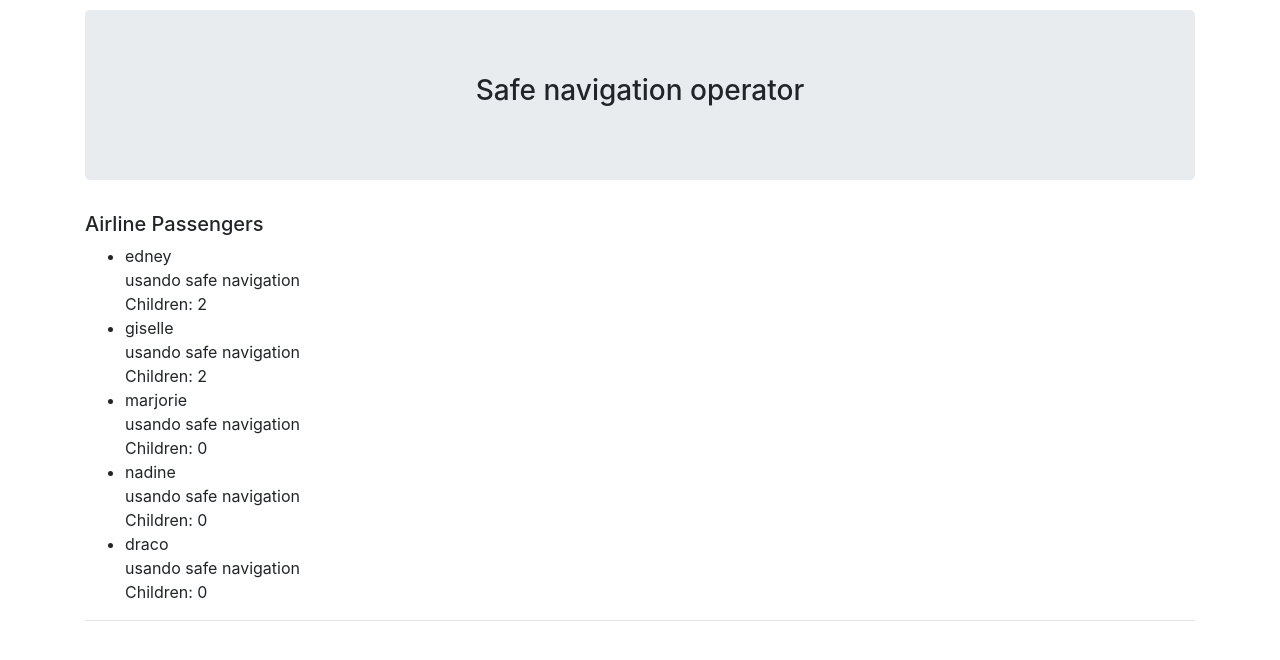
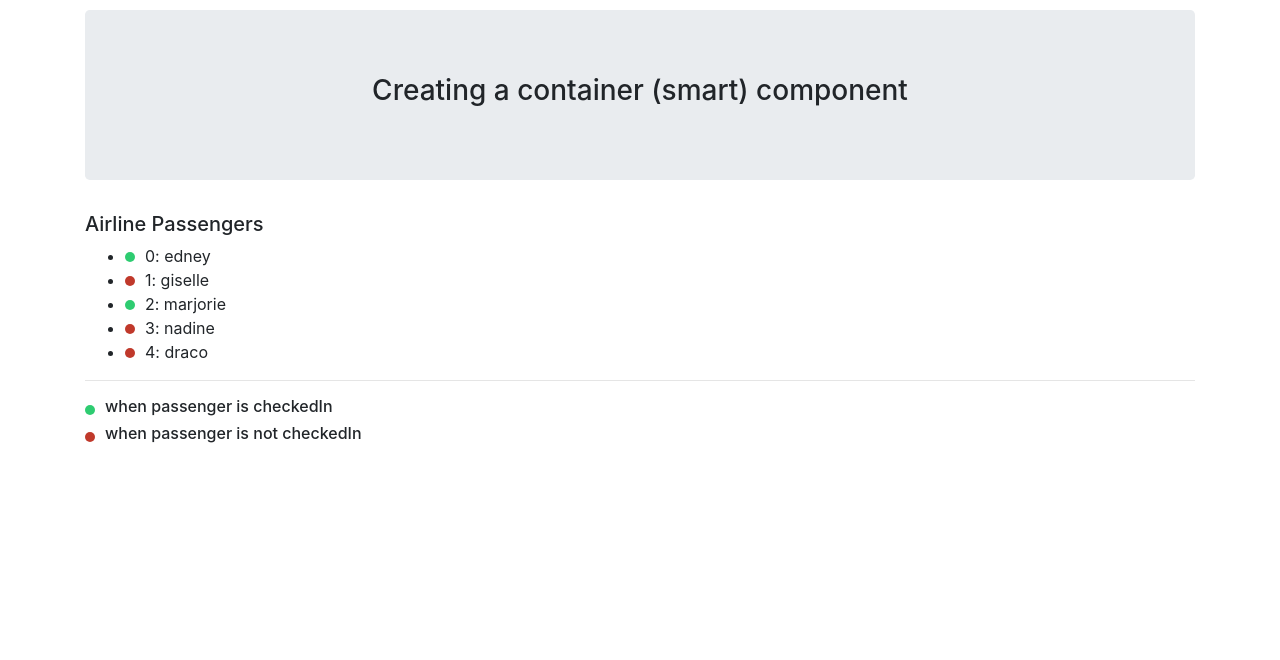
Before and after one commit to edneyRoldao/angular-todd-course, an Angular app: page / in a window 1280 px wide. Shown: the top 660 px of the page. Built offline with nearby package versions, Linux system fonts and the light colour scheme.

Commit message:
add exemplos

```diff
--- a/src/app/app.component.css
+++ b/src/app/app.component.css
@@ -1,13 +1 @@
-.status {
-  width: 10px;
-  height: 10px;
-  background: #c0392b;
-  display: block;
-  margin: 8px 10px 0 0;
-  float: left;
-  border-radius: 50%;
-}
-
-.status.checked-in {
-  background: #2ecc71;
-}
+/* add default styles */
--- a/src/app/app.component.ts
+++ b/src/app/app.component.ts
@@ -1,6 +1,6 @@
 
 import { Component } from '@angular/core';
-import {Passenger} from './passenger.interface';
+import {Passenger} from './passenger-dashboard/models/passenger.interface';
 
 @Component({
   selector: 'app-root',
@@ -9,87 +9,13 @@ import {Passenger} from './passenger.interface';
     <div class="container" style="margin-top: 10px; margin-bottom: 30px">
       <div class="jumbotron">
 
-        <h3 style="text-align: center"> Safe navigation operator </h3>
+        <h3 style="text-align: center"> Creating a container (smart) component </h3>
 
       </div>
     </div>
 
-    <div class="container">
-      <h5>Airline Passengers</h5>
+    <app-passenger-dashboard></app-passenger-dashboard>
 
-      <ul>
-        <li *ngFor="let passenger of passengers">
-
-          <div>
-            {{ passenger.fullName }}
-          </div>
-
-          <div>
-
-            usando safe navigation <br>
-            Children: {{ passenger.children?.length || 0}}
-
-            <!-- sem safe navigation operator, recebemos um erro no console: cannot read property length of null -->
-            <!--Children: {{ passenger.children.length }}-->
-          </div>
-
-        </li>
-      </ul>
-
-      <hr>
-
-
-    </div>
   `
 })
-export class AppComponent {
-
-  passengers: Passenger[] = [
-    {
-      id: 1,
-      fullName: 'edney',
-      checkedIn: true,
-      checkInDate: 1623514352345,
-      children: [
-        {name: 'marjorie', age: 3},
-        {name: 'nadine', age: 16}
-      ]
-    },
-    {
-      id: 2,
-      fullName: 'giselle',
-      checkedIn: false,
-      checkInDate: null,
-      children: [
-        {name: 'marjorie', age: 3},
-        {name: 'nadine', age: 16}
-      ]
-    },
-    {
-      id: 3,
-      fullName: 'marjorie',
-      checkedIn: true,
-      checkInDate: 1623514352345,
-      children: null
-    },
-    {
-      id: 4,
-      fullName: 'nadine',
-      checkedIn: false,
-      checkInDate: null,
-      children: null
-    },
-    {
-      id: 5,
-      fullName: 'draco',
-      checkedIn: false,
-      checkInDate: null,
-      children: null
-    }
-  ];
-
-  constructor() {
-  }
-
-
-}
+export class AppComponent { }
--- /dev/null
+++ b/src/app/passenger-dashboard/containers/pasenger-dashboard/passenger-dashboard.component.css
@@ -0,0 +1,13 @@
+.status {
+  width: 10px;
+  height: 10px;
+  background: #c0392b;
+  display: block;
+  margin: 8px 10px 0 0;
+  float: left;
+  border-radius: 50%;
+}
+
+.status.checked-in {
+  background: #2ecc71;
+}
--- /dev/null
+++ b/src/app/passenger-dashboard/containers/pasenger-dashboard/passenger-dashboard.component.ts
@@ -0,0 +1,76 @@
+import { Component } from '@angular/core';
+import { Passenger } from '../../models/passenger.interface';
+
+@Component({
+  selector: 'app-passenger-dashboard',
+  styleUrls: ['passenger-dashboard.component.css'],
+  template: `
+    <div>
+      <div class="container">
+        <h5>Airline Passengers</h5>
+
+        <ul>
+          <li *ngFor="let passenger of passengers; let i = index;">
+          <span class="status"
+                [ngStyle]="{
+                  background: (passenger.checkedIn ? '#2ecc71' : '#c0392b')
+                }"></span>
+            {{ i }}: {{ passenger.fullName }}
+          </li>
+        </ul>
+
+        <hr>
+        <h6> when passenger is checkedIn <span class="status checked-in"></span></h6>
+        <h6> when passenger is not checkedIn <span class="status"></span></h6>
+
+      </div>
+    </div>
+  `
+})
+export class PassengerDashboardComponent {
+
+  passengers: Passenger[] = [
+    {
+      id: 1,
+      fullName: 'edney',
+      checkedIn: true,
+      checkInDate: 1623514352345,
+      children: [
+        {name: 'marjorie', age: 3},
+        {name: 'nadine', age: 16}
+      ]
+    },
+    {
+      id: 2,
+      fullName: 'giselle',
+      checkedIn: false,
+      checkInDate: null,
+      children: [
+        {name: 'marjorie', age: 3},
+        {name: 'nadine', age: 16}
+      ]
+    },
+    {
+      id: 3,
+      fullName: 'marjorie',
+      checkedIn: true,
+      checkInDate: 1623514352345,
+      children: null
+    },
+    {
+      id: 4,
+      fullName: 'nadine',
+      checkedIn: false,
+      checkInDate: null,
+      children: null
+    },
+    {
+      id: 5,
+      fullName: 'draco',
+      checkedIn: false,
+      checkInDate: null,
+      children: null
+    }
+  ];
+
+}
```
Also changed, not shown: src/app/app.module.ts (+8 -1 lines), src/app/passenger-dashboard/passenger-dashboard.module.ts (added, +17 -0 lines), src/app/passenger-dashboard/models/child.interface.ts (renamed from src/app/child.interface.ts), src/app/passenger-dashboard/models/passenger.interface.ts (renamed from src/app/passenger.interface.ts), 1 other file (tests, documents, lock files or other folders).
